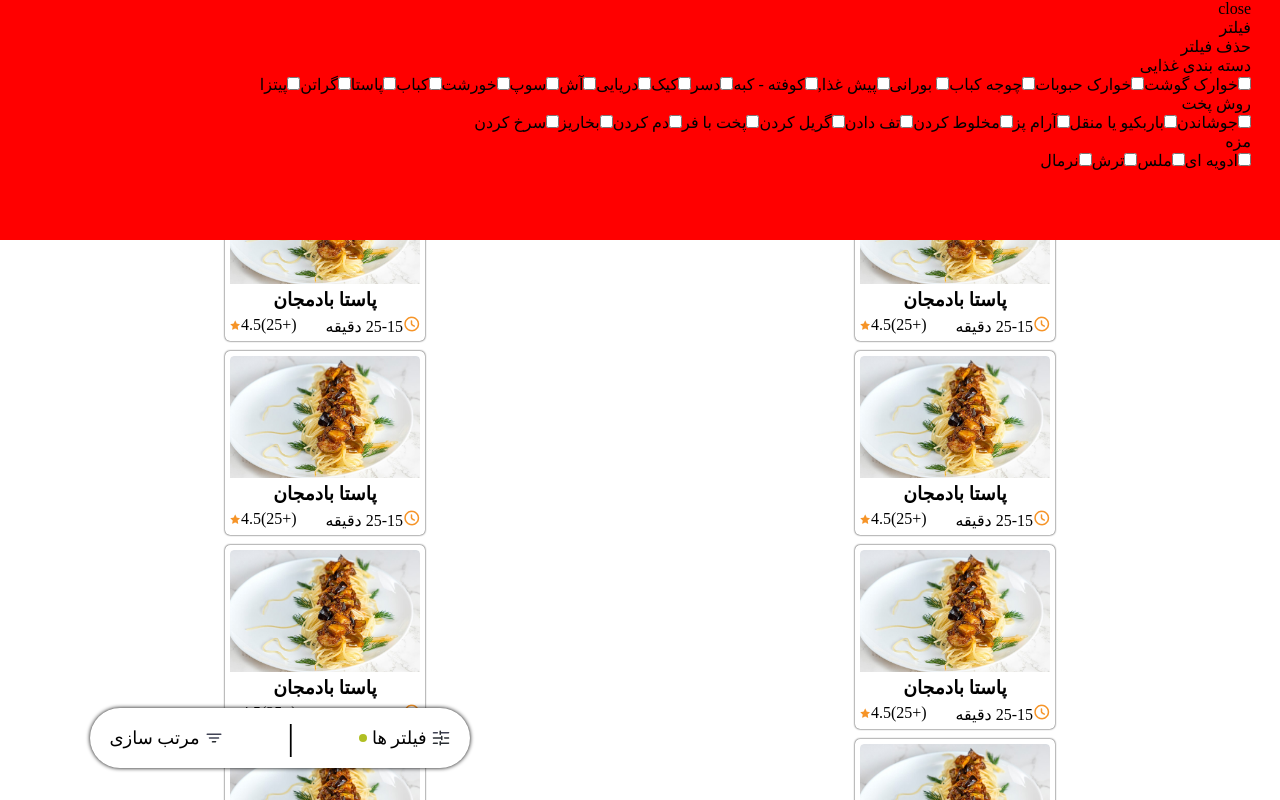
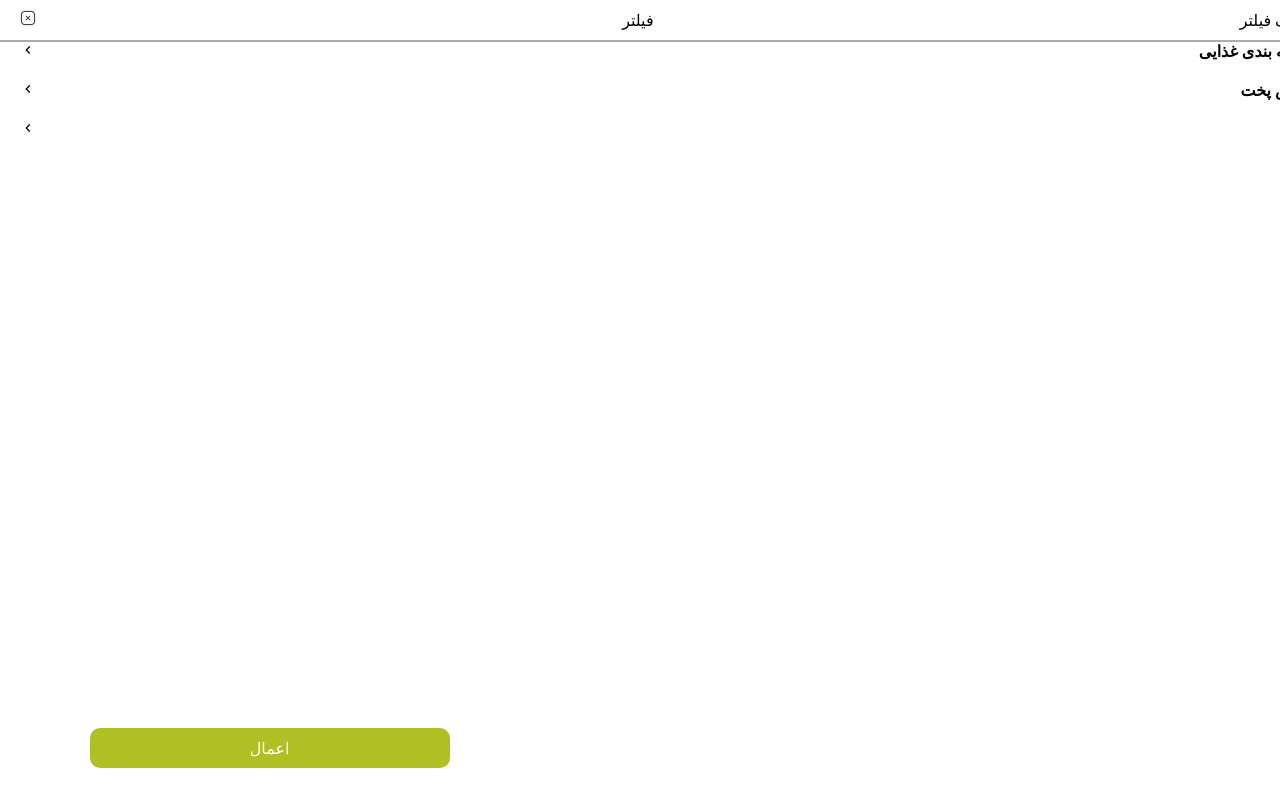
Before and after one commit to sediqullahbadakhsh/recipes, a React (Vite) app: page / in a window 1280 px wide. Both pictures are taken after a click on the item "فیلتر ها". Shown: the top 800 px of the page. Built offline with nearby package versions, Linux system fonts and the light colour scheme.

Commit message:
update functionality and style for filters

```diff
--- a/package.json
+++ b/package.json
@@ -10,7 +10,8 @@
   },
   "dependencies": {
     "react": "^18.2.0",
-    "react-dom": "^18.2.0"
+    "react-dom": "^18.2.0",
+    "react-icons": "^4.7.1"
   },
   "devDependencies": {
     "@types/react": "^18.0.24",
--- a/src/assets/style/Items.css
+++ b/src/assets/style/Items.css
@@ -65,7 +65,7 @@
 }
 
 .card {
-  width: 200px;
+  width: 190px;
   box-shadow: 0 0 2px 0;
   display: flex;
   gap: 5px;
@@ -76,7 +76,7 @@
 }
 
 .card > img {
-  width: 190px;
+  width: 180px;
 }
 .desc {
   display: flex;
@@ -90,13 +90,57 @@
 /* Recipe list end */
 
 /*Filter Menu */
-
-.filterList {
+.floatingWindow {
   position: fixed;
   top: 0;
   left: 0;
+  min-width: 100vw;
+  min-height: 120vh;
+  background-color: #fff;
+}
+.topModal {
+  display: flex;
+  flex-direction: row-reverse;
+  justify-content: space-between;
+  align-items: center;
+  padding: 20px;
+  border-bottom: solid 2px #acacac;
+  height: 40px;
+}
+
+.modal-button {
+  position: fixed;
+  bottom: 4%;
+  left: 7%;
+  display: flex;
+  justify-content: center;
+  align-items: center;
+  box-shadow: 0 0 4px 0;
+  background-color: #fff;
+  background-color: #b0bf24;
+  color: #fff;
+  border-radius: 10px;
+  width: 360px;
+  height: 40px;
+}
+.filter-groups {
+  display: flex;
+  flex-direction: column;
+  margin: 0 20px;
+}
+.filter-group {
+  font-weight: 900;
+  padding-bottom: 5px;
+  display: flex;
+  justify-content: space-between;
+}
+
+.filter-options {
+  display: flex;
+  flex-direction: column;
+  margin-right: 10px;
   width: 100vw;
-  height: 30vh;
-  background-color: red;
-  padding-right: 29px;
 }
+.filter-option > input {
+  margin-left: 10px;
+}
--- /dev/null
+++ b/src/components/Accordion.jsx
@@ -0,0 +1,29 @@
+import { useState } from "react";
+import { MdKeyboardArrowDown, MdKeyboardArrowLeft } from "react-icons/md";
+
+const Accordion = ({ name, types, hundleClick }) => {
+  const [active, setActive] = useState(false);
+
+  return (
+    <div key={name} className="filter-groups">
+      <div className="filter-group" onClick={() => setActive(!active)}>
+        {name}
+        {active ? <MdKeyboardArrowDown /> : <MdKeyboardArrowLeft />}
+      </div>
+      <div className="filter-options">
+        {active
+          ? types &&
+            types.map((type) => {
+              return (
+                <label key={type} className="filter-option">
+                  <input type="checkbox" onClick={hundleClick} value={type} />
+                  {type}
+                </label>
+              );
+            })
+          : ""}
+      </div>
+    </div>
+  );
+};
+export default Accordion;
--- a/src/components/Filters.jsx
+++ b/src/components/Filters.jsx
@@ -1,34 +1,33 @@
-import { useState } from "react";
+import close from "../assets/Images/close-square.png";
+import Accordion from "./Accordion";
 
 const Filters = ({ filters, closeMenu, filterOption }) => {
-  const [data, setData] = useState("");
-
   const hundleClick = (e) => {
-    setData(e.target);
     filterOption(e.target);
   };
+
   return (
-    <div className="filterList" dir="rtl">
-      <div onClick={closeMenu}>close</div>
-      <p>فیلتر</p>
-      <p>حذف فیلتر</p>
+    <div className="floatingWindow" dir="rtl">
+      <div className="topModal">
+        <div onClick={closeMenu}>
+          <img src={close} alt="close btn" />
+        </div>
+        <p>فیلتر</p>
+        <p>حذف فیلتر</p>
+      </div>
       {filters.map((filter) => {
         return (
-          <div key={filter.name}>
-            <div>{filter.name}</div>
-            <div>
-              {filter.types.map((type) => {
-                return (
-                  <label key={type}>
-                    <input type="checkbox" onClick={hundleClick} value={type} />
-                    {type}
-                  </label>
-                );
-              })}
-            </div>
-          </div>
+          <Accordion
+            name={filter.name}
+            types={filter.types}
+            hundleClick={hundleClick}
+            key={filter.name}
+          />
         );
       })}
+      <div onClick={closeMenu} className="modal-button">
+        اعمال
+      </div>
     </div>
   );
 };
--- a/src/components/data.js
+++ b/src/components/data.js
@@ -170,9 +170,6 @@ export const filterList = [
       "تف دادن",
       "گریل کردن",
       "پخت با فر",
-      "دم کردن",
-      "بخاریز",
-      "سرخ کردن",
     ],
   },
   {
```
Also changed, not shown: src/assets/Images/close-square.png (added), 1 other file (tests, documents, lock files or other folders).
